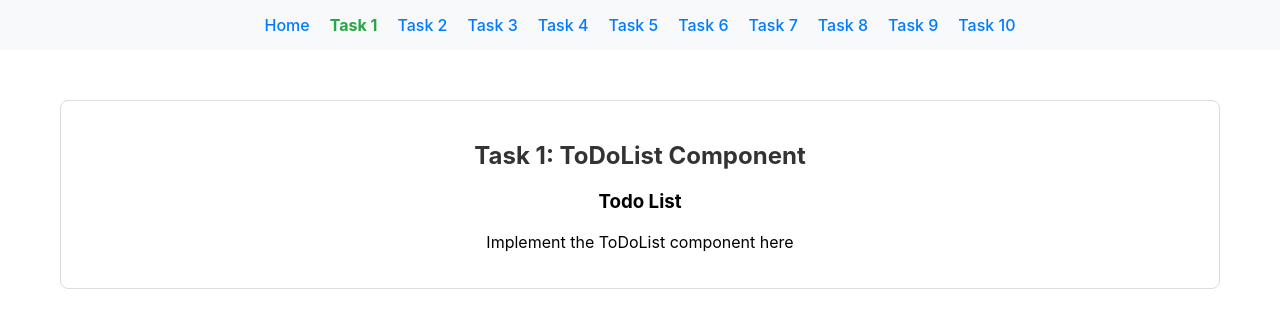
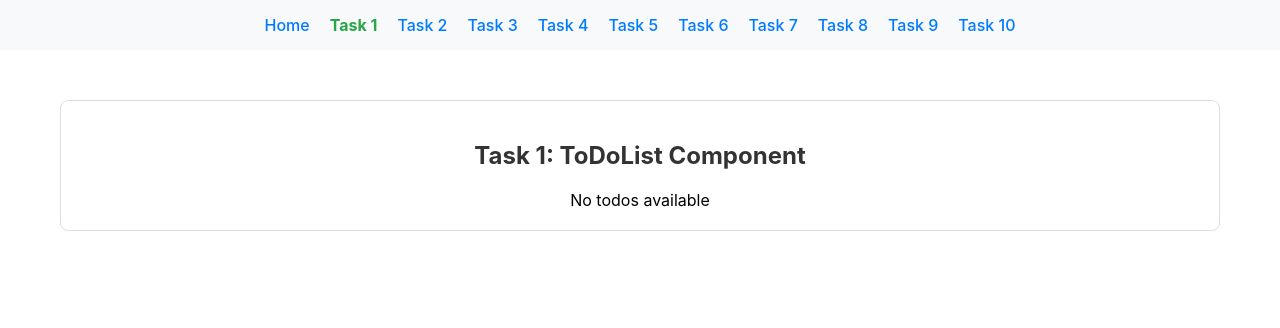
Before and after one commit to Diskript/NODEjs-couses, a React (Create React App) app in the folder React-CSS/react-todo-app/: page /task-01 in a window 1280 px wide. Shown: the top 328 px of the page. Built offline with nearby package versions, Linux system fonts and the light colour scheme.

Commit message:
react task 1 completed

```diff
--- a/React-CSS/react-todo-app/src/solutions/task-01/ToDoList.tsx
+++ b/React-CSS/react-todo-app/src/solutions/task-01/ToDoList.tsx
@@ -1,5 +1,5 @@
-import React from 'react';
-import { TodoListProps } from '../../types';
+import React from "react";
+import { TodoListProps } from "../../types";
 
 /**
  * Task 1: ToDoList Component
@@ -25,6 +25,9 @@ import { TodoListProps } from '../../types';
  * The component receives an array of todos as props and renders each one.
  */
 export const ToDoList: React.FC<TodoListProps> = ({ todos }) => {
+  if (todos.length) {
+    return <div>No todos available</div>;
+  }
   // TODO: Implement the ToDoList component
   //
   // Requirements:
@@ -41,9 +44,15 @@ export const ToDoList: React.FC<TodoListProps> = ({ todos }) => {
 
   return (
     <div>
-      {/* TODO: Replace this with your implementation */}
       <h3>Todo List</h3>
-      <p>Implement the ToDoList component here</p>
+      <ul>
+        {todos.map((todo) => (
+          <li key={todo.id}>
+            <span>{todo.title}</span>
+            <span>{todo.completed ? "Completed" : "Not Completed"}</span>
+          </li>
+        ))}
+      </ul>
     </div>
   );
 };
```
